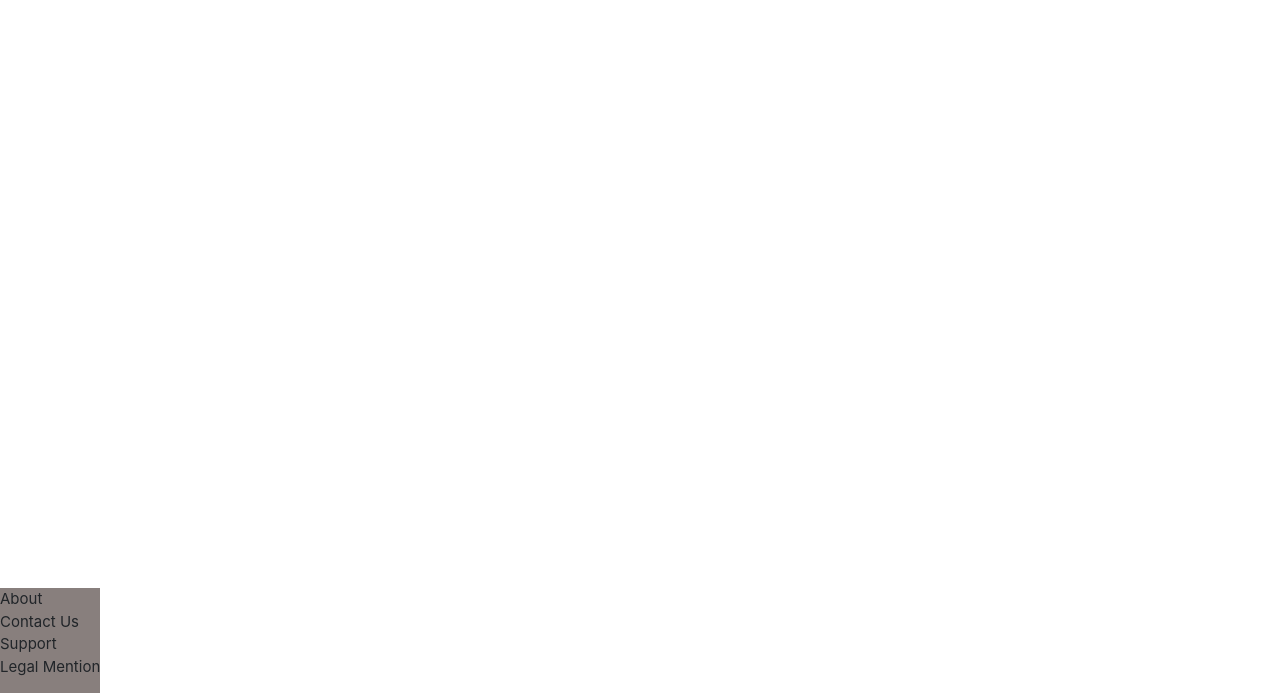
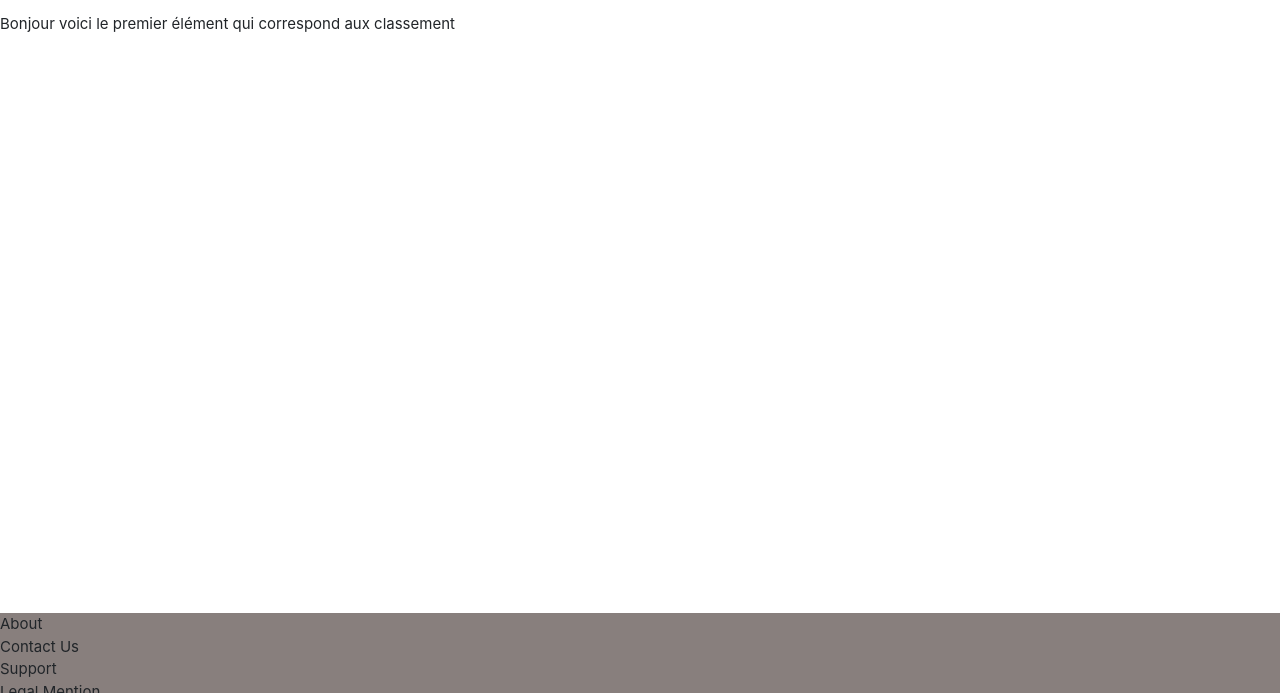
Before and after one commit to theosgr/animelite, a website: page anime.html in a window 1280 px wide. Shown: the part 107-800 px from the top of the page. Drawn offline with nearby package versions, Linux system fonts and the light colour scheme.

Commit message:
modification du placement du main sur index

```diff
--- a/anime.html
+++ b/anime.html
@@ -54,7 +54,9 @@
 
     <main>
       <section>
-        <article></article>
+        <article>
+          <p>Bonjour voici le premier élément qui correspond aux classement</p>
+        </article>
       </section>
     </main>
 
--- a/css/common.css
+++ b/css/common.css
@@ -76,11 +76,17 @@
   .selected{
     text-decoration: underline;
   }
+  main {
+    position: fixed;
+    width: 100%;
+    height: 75%;
+    top :15%;
+  }
 
   footer {
     position: fixed;
     bottom: 0;
-    width: 100%
+    width: 100%;
     height: 80px;
     background-color: rgba(118, 108, 106, 0.868);
   }
```
Also changed, not shown: index.html (+3 -1 lines).
